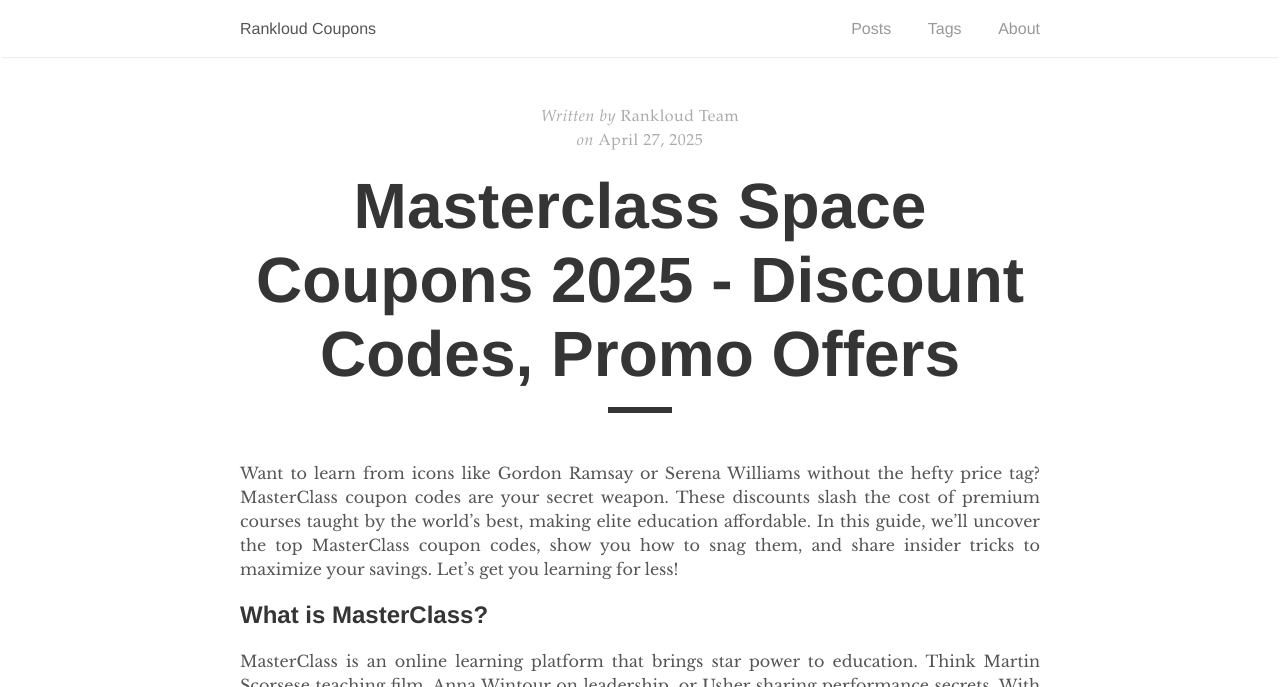
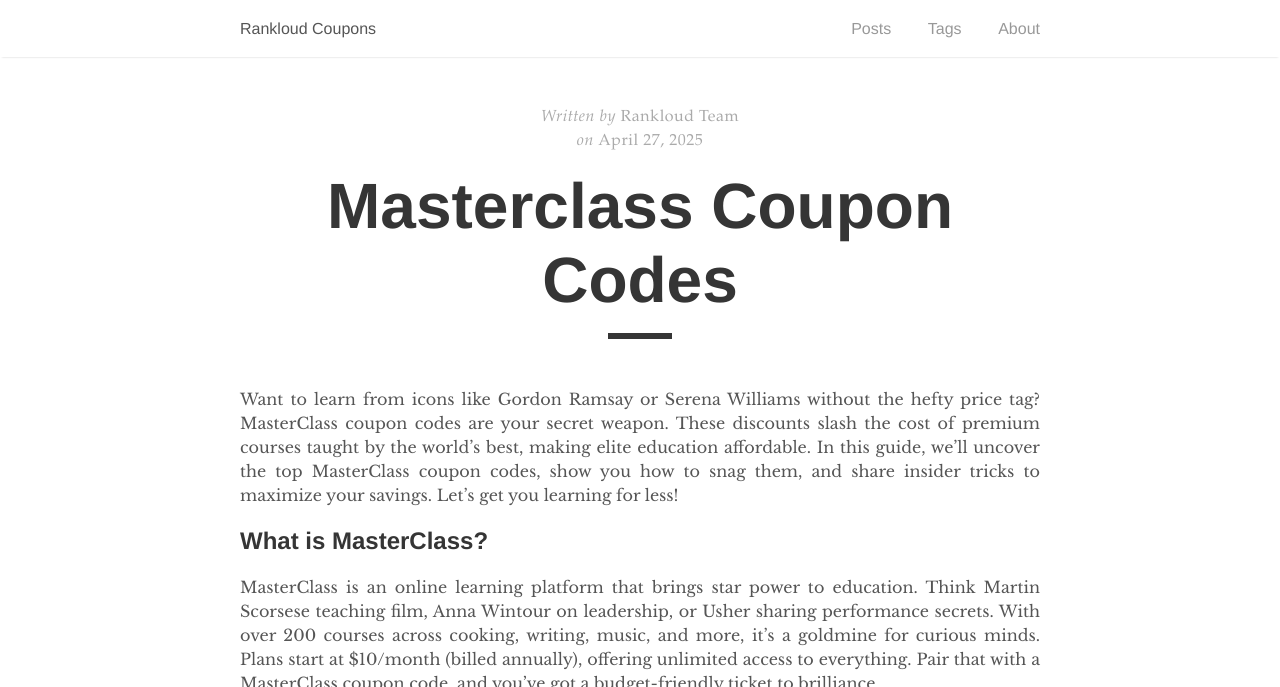
Before and after one commit to rankloud/ibcs, a Jekyll site: the page built from _posts/2025-04-27-masterclass-coupon-codes.md, in a window 1280 px wide and 900 px high, cut to the strip 0-687 px from the top of the window. Built offline with Jekyll 4.4.1, drawn with Linux system fonts in a browser that asks for light colours.

Commit message:
Update 2025-04-27-masterclass-coupon-codes.md

```diff
--- a/_posts/2025-04-27-masterclass-coupon-codes.md
+++ b/_posts/2025-04-27-masterclass-coupon-codes.md
@@ -1,6 +1,5 @@
 ---
 layout: post
-title: "Masterclass Space Coupons 2025 - Discount Codes, Promo Offers"
 seo:
     title: "Masterclass Space Coupons 2025 - Discount Codes, Promo Offers"
 description: "Get verified MasterClass coupons and promo codes for 2025. Unlock huge discounts on the best courses at MasterClass!"
```
